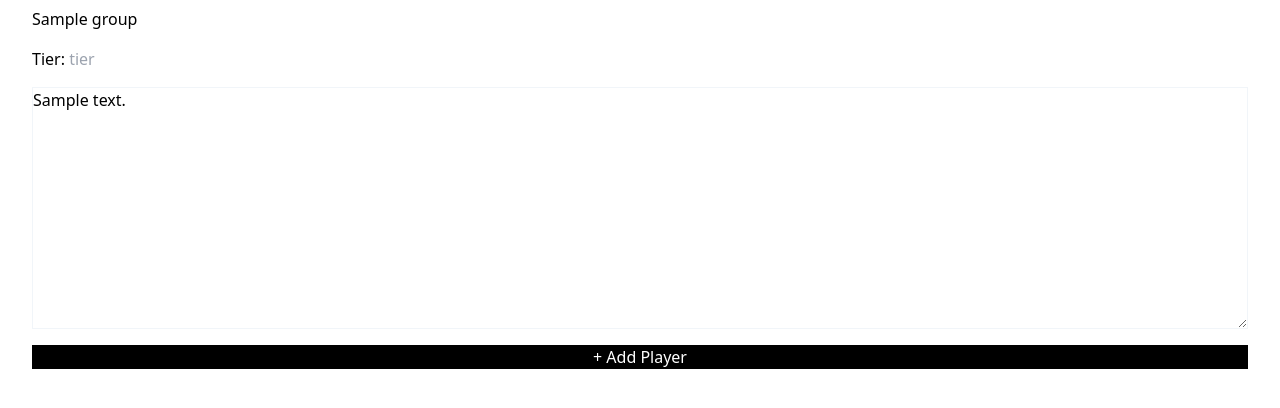
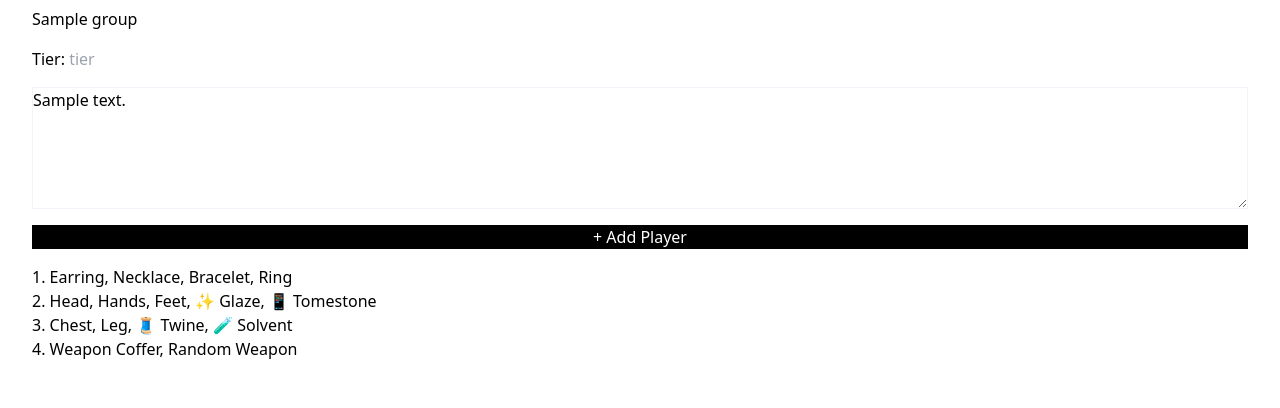
Before and after one commit to Ishamyyl/xiv-static-tracker, a Python web app: template templates/pages/group.html in a window 1280 px wide; the page is wider, and only the part inside the window is pictured. Shown: the part 205-613 px from the top of that part. Run offline with Jinja, Linux system fonts and the light colour scheme; the template is opened without the code that fills it: most values are stand-ins (such as "Sample title", 1, 10 or a date in 2020); style sheets or scripts are compiled from the project's sources.

Commit message:
add loot breakdown

```diff
--- a/templates/components/group/details.html
+++ b/templates/components/group/details.html
@@ -13,5 +13,5 @@
 </div>
 <textarea name="description"
           placeholder="description"
-          rows="10"
+          rows="5"
           class="border border-slate-100 border-solid">{{ group.description }}</textarea>
--- a/templates/components/group/index.html
+++ b/templates/components/group/index.html
@@ -24,4 +24,10 @@
                class="px-1 text-white no-underline bg-black inline-block" />
     </form>
     {% endif %}
+    <ol class="list-decimal list-inside">
+        <li>Earring, Necklace, Bracelet, Ring</li>
+        <li>Head, Hands, Feet, ✨ Glaze, 📱 Tomestone</li>
+        <li>Chest, Leg, 🧵 Twine, 🧪 Solvent</li>
+        <li>Weapon Coffer, Random Weapon</li>
+    </ol>
 </div>
```
